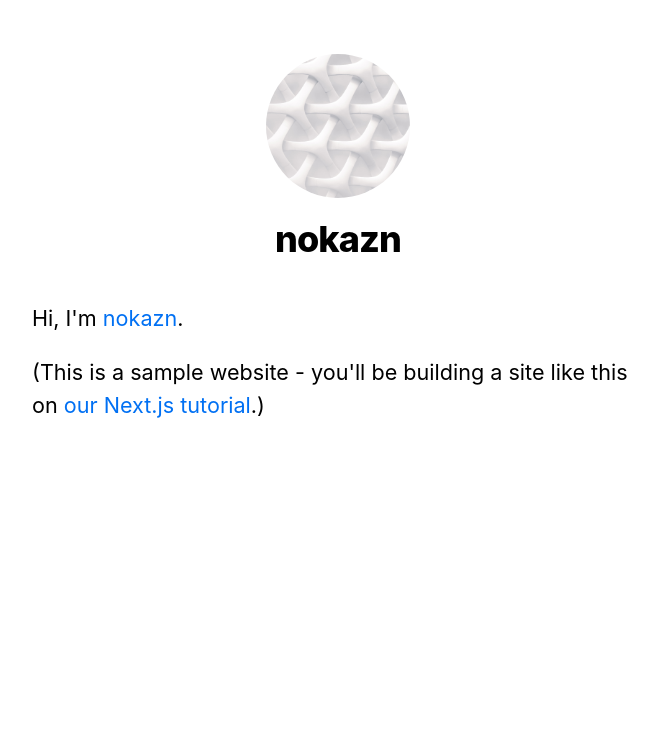
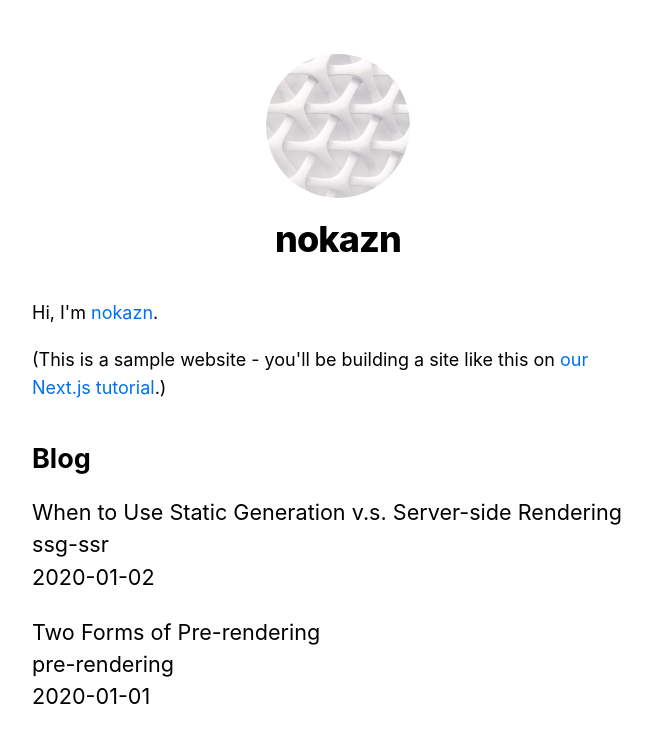
Before and after one commit to nokazn/nextjs-blog-example, a Next.js app: page / in a window 1280 px wide. Shown: the top 742 px of the page, without its empty margins (302-960 px from the left). Built offline with nearby package versions, Linux system fonts and the light colour scheme.

Commit message:
ssg for posts data

```diff
--- /dev/null
+++ b/lib/posts.js
@@ -0,0 +1,24 @@
+import * as fs from 'fs';
+import * as path from 'path';
+import matter from 'gray-matter';
+
+const postsDirectory = path.join(process.cwd(), 'posts');
+
+export const getSortedPostData = () => {
+  const fileNames = fs.readdirSync(postsDirectory);
+  const allPostData = fileNames.map((fileName) => {
+    const id = fileName.replace(/\.md$/, '');
+    const fileContents = fs.readFileSync(path.join(postsDirectory, fileName), 'utf8');
+    const matterResult = matter(fileContents);
+    return {
+      id,
+      ...matterResult,
+    };
+  });
+
+  return allPostData.sort((a, b) => {
+    return a.date < b.date
+      ? 1
+      : -1;
+  });
+};
--- a/package.json
+++ b/package.json
@@ -8,7 +8,9 @@
     "start": "next start"
   },
   "dependencies": {
+    "classnames": "^2.2.6",
     "fibers": "^5.0.0",
+    "gray-matter": "^4.0.2",
     "next": "^10.0.0",
     "react": "17.0.1",
     "react-dom": "17.0.1",
--- a/pages/index.jsx
+++ b/pages/index.jsx
@@ -1,20 +1,56 @@
-import Head from 'next/head'
-import Layout, { SITE_TITLE } from '../components/layout'
+import Head from 'next/head';
+import classnames from 'classnames';
+import Layout, { SITE_TITLE } from '../components/layout';
+import { getSortedPostData } from '../lib/posts';
 import utilStyles from '../styles/utils.module.scss';
 
-export default function Home() {
+export const getStaticProps = async () => {
+  const allPostsData = getSortedPostData();
+  return {
+    props: {
+      allPostsData,
+    },
+  };
+};
+
+export default function Home({ allPostsData }) {
+  console.log(allPostsData);
   return (
     <Layout home>
       <Head>
         <title>{SITE_TITLE}</title>
       </Head>
-      <section className={utilStyles.headingMd}>
-        <p>Hi, I'm <a href="https://github.com/nokazn" target="_blank">nokazn</a>.</p>
+      <section>
+        <p>
+          Hi, I'm{' '}
+          <a href='https://github.com/nokazn' target='_blank'>
+            nokazn
+          </a>
+          .
+        </p>
         <p>
           (This is a sample website - you'll be building a site like this on{' '}
-          <a href="https://nextjs.org/learn">our Next.js tutorial</a>.)
+          <a href='https://nextjs.org/learn'>our Next.js tutorial</a>.)
         </p>
       </section>
+
+      {allPostsData && (
+        <section className={classnames(utilStyles.headingMd, utilStyles.padding1px)}>
+          <h2 className={classnames(utilStyles.headingLg)}>Blog</h2>
+          <ul className={utilStyles.list}>
+            {allPostsData.map(({ id, data }) => (
+              <li className={classnames(utilStyles.listItem)} key={id}>
+                {data.title}
+                <br />
+                {id}
+                <br />
+                {data.date}
+                <br />
+              </li>
+            ))}
+          </ul>
+        </section>
+      )}
     </Layout>
   );
 }
--- /dev/null
+++ b/posts/pre-rendering.md
@@ -0,0 +1,11 @@
+---
+title: 'Two Forms of Pre-rendering'
+date: '2020-01-01'
+---
+
+Next.js has two forms of pre-rendering: **Static Generation** and **Server-side Rendering**. The difference is in **when** it generates the HTML for a page.
+
+- **Static Generation** is the pre-rendering method that generates the HTML at **build time**. The pre-rendered HTML is then _reused_ on each request.
+- **Server-side Rendering** is the pre-rendering method that generates the HTML on **each request**.
+
+Importantly, Next.js lets you **choose** which pre-rendering form to use for each page. You can create a "hybrid" Next.js app by using Static Generation for most pages and using Server-side Rendering for others.
--- /dev/null
+++ b/posts/ssg-ssr.md
@@ -0,0 +1,19 @@
+---
+title: 'When to Use Static Generation v.s. Server-side Rendering'
+date: '2020-01-02'
+---
+
+We recommend using **Static Generation** (with and without data) whenever possible because your page can be built once and served by CDN, which makes it much faster than having a server render the page on every request.
+
+You can use Static Generation for many types of pages, including:
+
+- Marketing pages
+- Blog posts
+- E-commerce product listings
+- Help and documentation
+
+You should ask yourself: "Can I pre-render this page **ahead** of a user's request?" If the answer is yes, then you should choose Static Generation.
+
+On the other hand, Static Generation is **not** a good idea if you cannot pre-render a page ahead of a user's request. Maybe your page shows frequently updated data, and the page content changes on every request.
+
+In that case, you can use **Server-Side Rendering**. It will be slower, but the pre-rendered page will always be up-to-date. Or you can skip pre-rendering and use client-side JavaScript to populate data.
```
Also changed, not shown: 1 other file (tests, documents, lock files or other folders).
